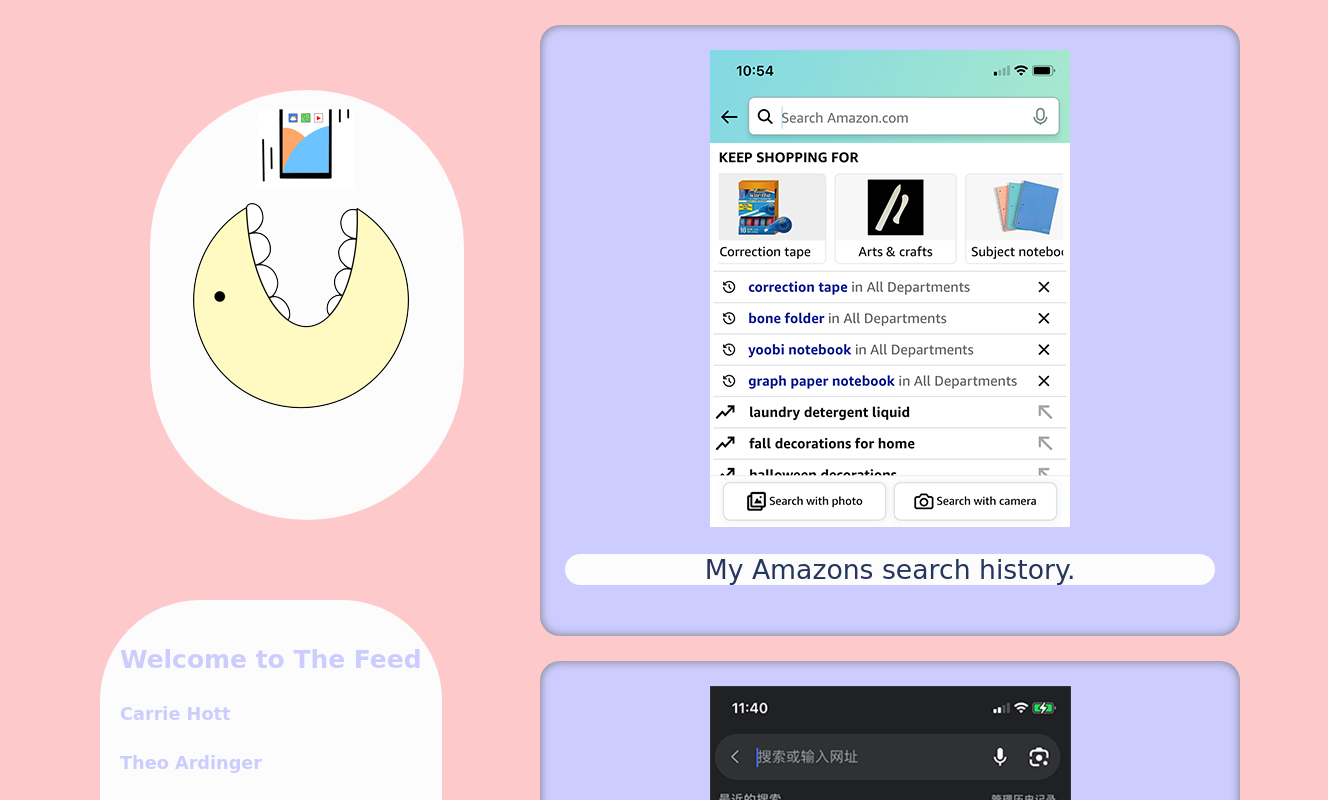
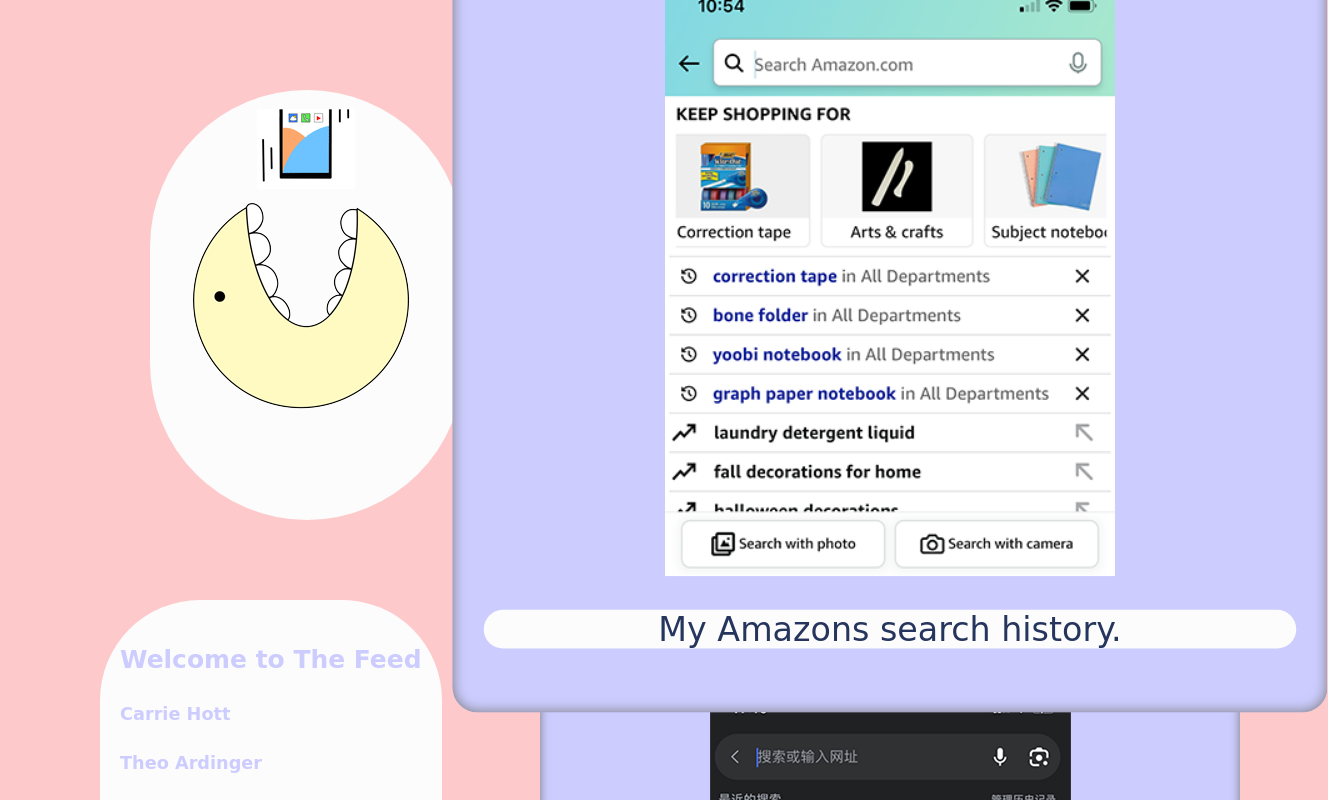
Before and after one commit to Pamela-Gong-Zhou/thefeed, a plain HTML site: page thefeed.html in a window 1280 px wide. In both pictures the pointer is over the element "My Amazons search history.". Shown: the top 800 px of the page, 1328 px wide, since content can reach past the window. Drawn offline with Linux system fonts and the light colour scheme; a web font is replaced by a local one.

Commit message:
updated hover

```diff
--- a/css/stylesheet.css
+++ b/css/stylesheet.css
@@ -61,6 +61,9 @@
     z-index: 2;
 }
 
+section:hover{
+    transform: scale(1.25);
+}
 section img{
     display: block;
     margin:auto;
```
